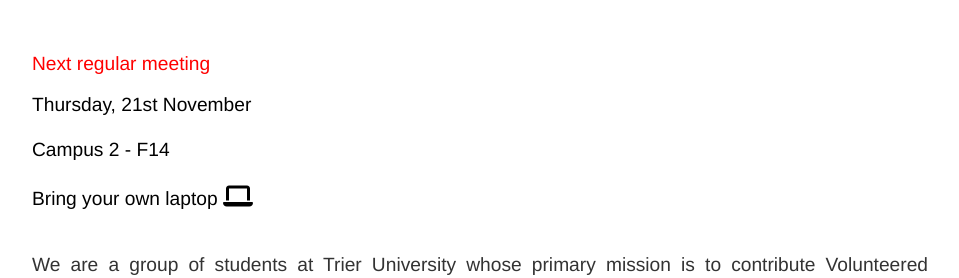
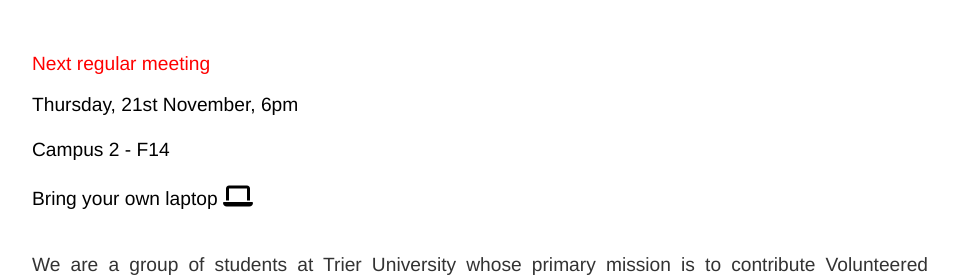
Before and after one commit to humap-trier/humap-trier.github.io, a Jekyll site: the page built from index.html, in a window 1280 px wide. Shown: the part 247-525 px from the top of the page, without its empty margins (160-1119 px from the left). Built offline with Jekyll 4.4.1, drawn with Linux system fonts in a browser that asks for light colours; nearby versions of some CDN libraries.

Commit message:
Update index.html

```diff
--- a/index.html
+++ b/index.html
@@ -5,7 +5,7 @@ title: HuMap Trier
 <div class="blurb">
 	<p style="color: red;">Next regular meeting</p>
 <ul>
-<li>Thursday, 21st November</li>
+<li>Thursday, 21st November, 6pm</li>
 	<li>Campus 2 - F14</li>
 	<li>Bring your own laptop <i class="fa fa-laptop" style="font-size:24px"></i></li>
 	</ul>
```
